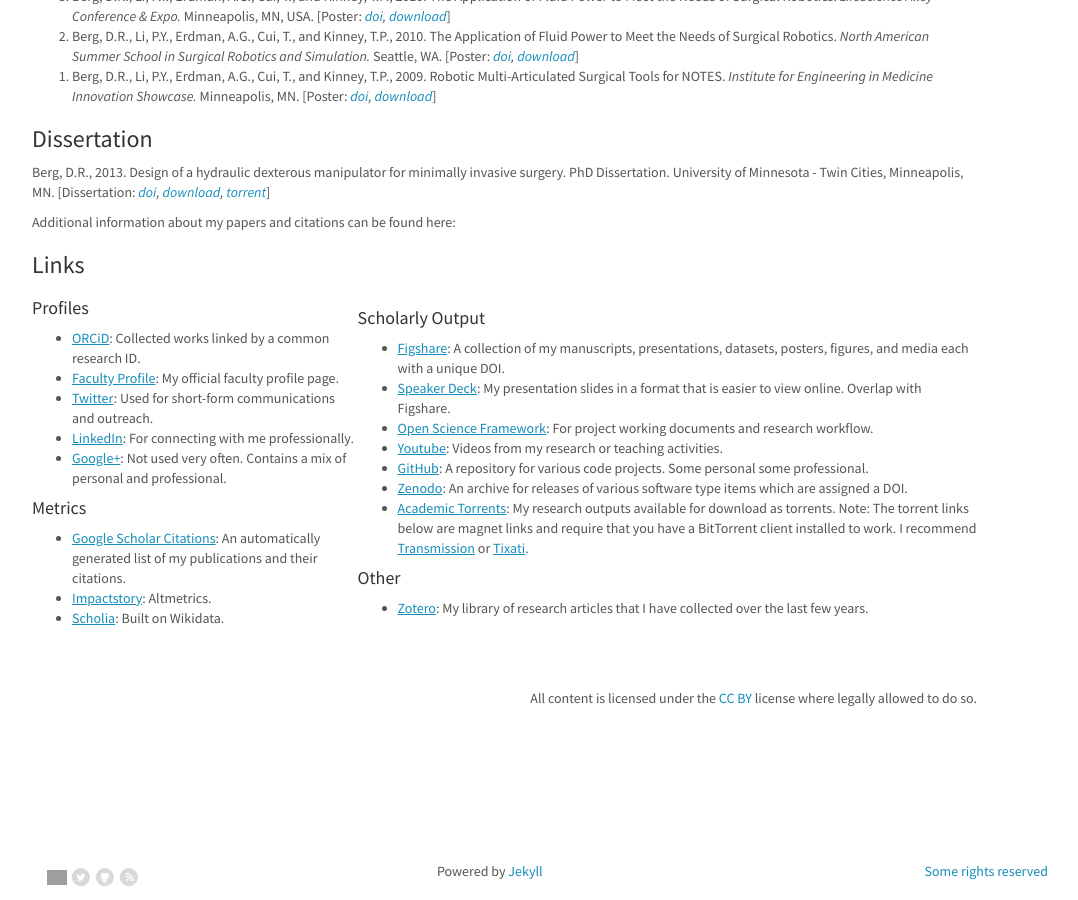
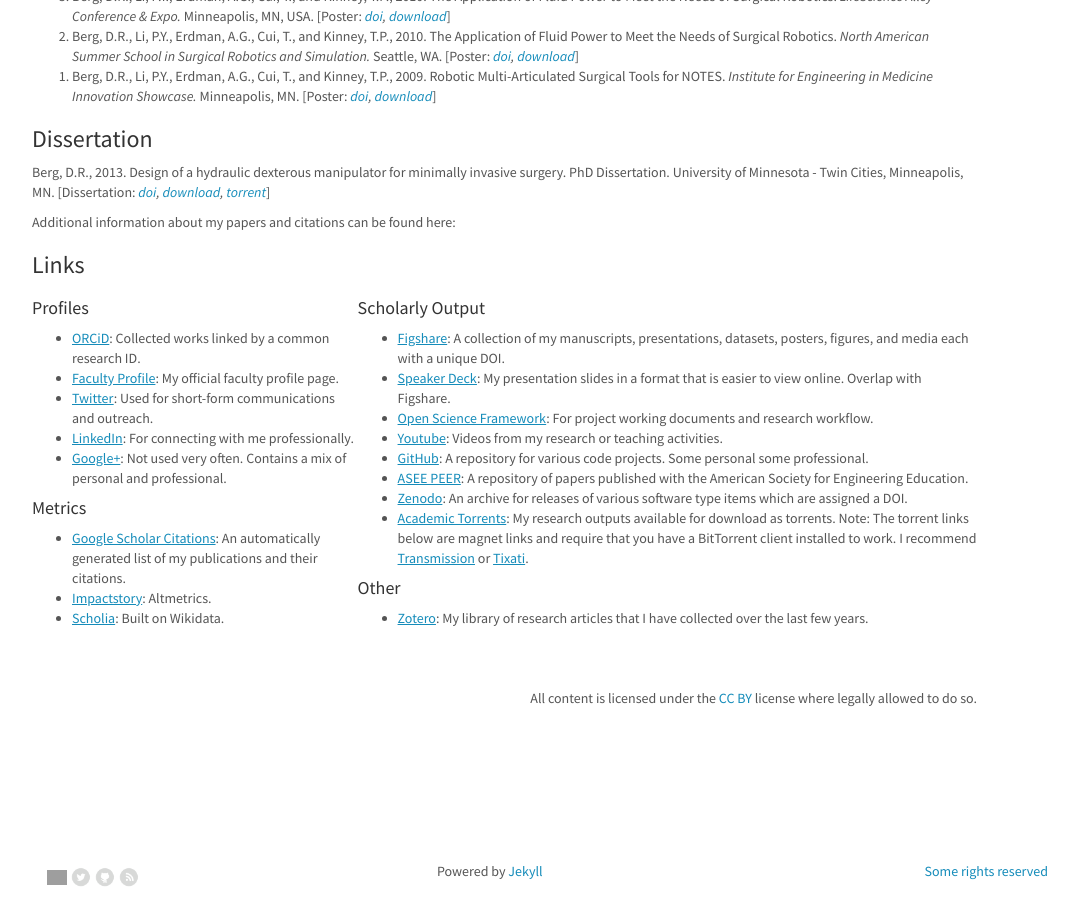
Before and after one commit to devinberg/devinberg.com, a Jekyll site: the page built from publications/index.md, in a window 1280 px wide and 900 px high, scrolled down 2030 px. Shown: the whole window, without its empty margins (38-1116 px from the left). Built offline with Jekyll 4.4.1, drawn with Linux system fonts in a browser that asks for light colours; nearby versions of some CDN libraries; comment, search, counter and statistics services are not loaded; grey boxes are pictures that could not be loaded.

Commit message:
add link to PEER

```diff
--- a/publications/index.md
+++ b/publications/index.md
@@ -146,6 +146,7 @@
 <li><a href="https://osf.io/4cdtj/">Open Science Framework</a>: For project working documents and research workflow.</li>
 <li><a href="http://www.youtube.com/playlist?list=PLxXTFCvC6VNdWRZtOUFjw3xcPd1QtzazT">Youtube</a>: Videos from my research or teaching activities.</li>
 <li><a href="https://github.com/devinberg">GitHub</a>: A repository for various code projects. Some personal some professional.</li>
+<li><a href="https://peer.asee.org/authors/devin-berg">ASEE PEER</a>: A repository of papers published with the American Society for Engineering Education.</li>
 <li><a href="https://zenodo.org/search?f=author&p=Berg%2C%20Devin&ln=en">Zenodo</a>: An archive for releases of various software type items which are assigned a DOI.</li>
 <li><a href="http://academictorrents.com/userdetails.php?id=5591">Academic Torrents</a>: My research outputs available for download as torrents. Note: The torrent links below are magnet links and require that you have a BitTorrent client installed to work. I recommend <a href="https://transmissionbt.com/">Transmission</a> or <a href="https://www.tixati.com/download/">Tixati</a>.</li>
 </ul>
```
